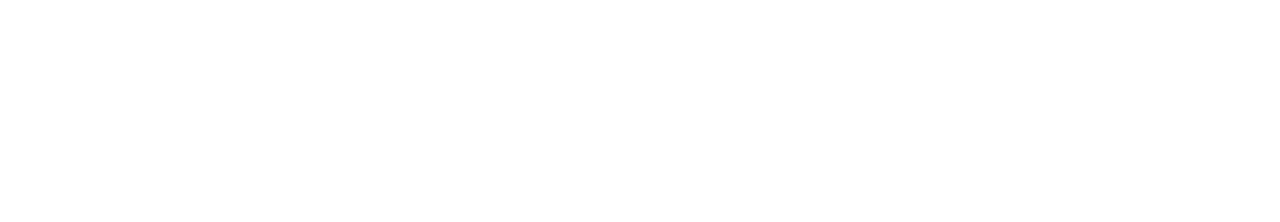
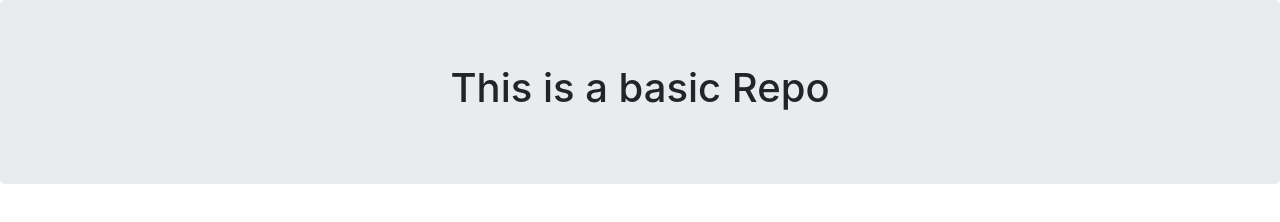
Before and after one commit to ccproweb/basic_repo, a plain HTML site: page index.html in a window 1280 px wide. Drawn offline with nearby package versions, Linux system fonts and the light colour scheme.

Commit message:
Added the first div to the page

```diff
--- a/index.html
+++ b/index.html
@@ -11,7 +11,9 @@
     <link rel="stylesheet" href="css/styles.css">
 </head>
 <body>
-
+    <div class="jumbotron">
+        <h1 class="text-center">This is a basic Repo</h1>
+    </div>
 
     <script src="https://ajax.googleapis.com/ajax/libs/jquery/3.3.1/jquery.min.js"></script>
     <script src="https://stackpath.bootstrapcdn.com/bootstrap/4.3.1/js/bootstrap.min.js"></script>
```
